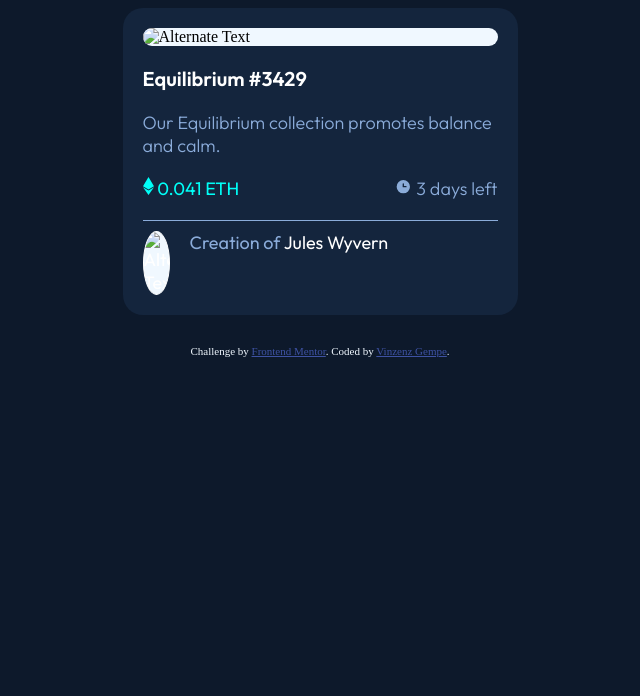
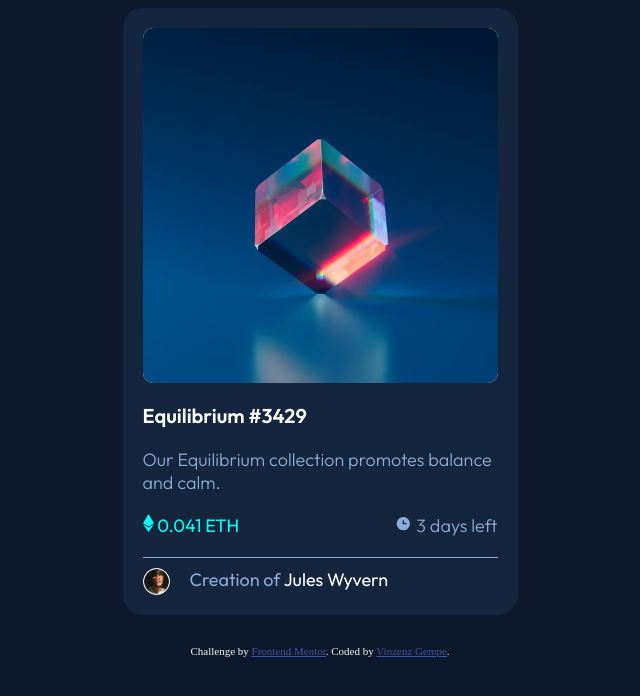
Before and after one commit to VinzenzG/nft-preview-card-component-main, a plain HTML site: page index.html in a window 1280 px wide. Shown: the whole page, without its empty margins (320-960 px from the left). Drawn offline with Linux system fonts and the light colour scheme; the site is published under a folder, as on GitHub Pages, so addresses that start at the root find nothing.

Commit message:
Update index.html
dsf

```diff
--- a/index.html
+++ b/index.html
@@ -36,7 +36,7 @@
 </head>
 <body>
     <div class="card">
-        <img src="/images/image-equilibrium.jpg" alt="Alternate Text" />
+        <img src="./images/image-equilibrium.jpg" alt="Alternate Text" />
         <div class="info">
             <div class="headline">
                 Equilibrium #3429
@@ -55,7 +55,7 @@
                 </svg> 3 days left
             </div>
             <div class="line"></div>
-            <img src="/images/image-avatar.png" alt="Alternate Text" />
+            <img src="./images/image-avatar.png" alt="Alternate Text" />
             <div class="creator">
                 Jules Wyvern
             </div>
```
